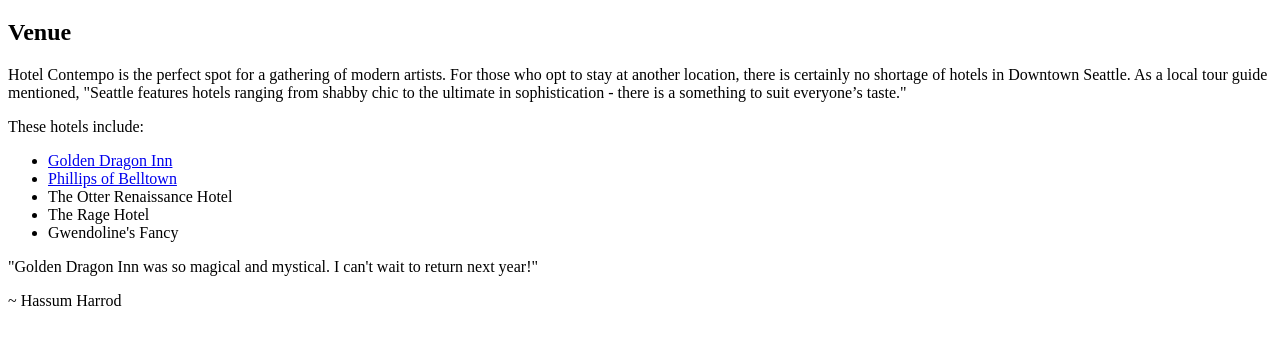
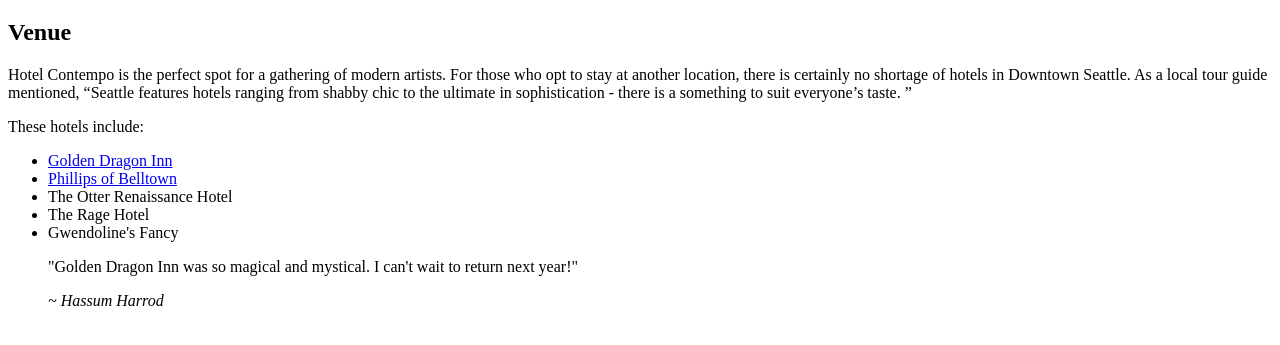
Before and after one commit to davecastaneda/practical_html, a plain HTML site: page 1-12-begin.html in a window 1280 px wide. Shown: the part 61-406 px from the top of the page. Drawn offline with Linux system fonts and the light colour scheme.

Commit message:
Added quote tags

```diff
--- a/1-12-begin.html
+++ b/1-12-begin.html
@@ -1,26 +1,40 @@
 <!DOCTYPE html>
 <html lang="en">
+
 <head>
     <meta charset="UTF-8">
     <title>Roux Academy 2012 Contemporary Art Conference (CAC)</title>
 </head>
+
 <body>
     <h1>Roux Academy 2012 Contemporary Art Conference (CAC)</h1>
 
     <h2>Venue</h2>
 
-	<p>Hotel Contempo is the perfect spot for a gathering of modern artists. For those who opt to stay at another location, there is certainly no shortage of hotels in Downtown Seattle. As a local tour guide mentioned, "Seattle features hotels ranging from shabby chic to the ultimate in sophistication - there is a something to suit everyone’s taste." </p>
+    <p>Hotel Contempo is the perfect spot for a gathering of modern artists. For those who opt to stay at another location, there is certainly no shortage of hotels in Downtown Seattle. As a local tour guide mentioned,
+        <q>Seattle features hotels ranging from shabby chic to the ultimate in sophistication - there is a something to suit everyone’s
+			taste.
+		</q>
+    </p>
     <p>These hotels include:</p>
     <ul>
-		<li><a href="http://www.lynda.com">Golden Dragon Inn</a></li>
-		<li><a href="https://www.lynda.com/Design-training-tutorials/40-0.html" target="_blank">Phillips of Belltown</a></li>
+        <li>
+            <a href="http://www.lynda.com">Golden Dragon Inn</a>
+        </li>
+        <li>
+            <a href="https://www.lynda.com/Design-training-tutorials/40-0.html" target="_blank">Phillips of Belltown</a>
+        </li>
         <li>The Otter Renaissance Hotel</li>
         <li>The Rage Hotel</li>
         <li>Gwendoline's Fancy</li>
     </ul>
 
+    <blockquote>
         <p>"Golden Dragon Inn was so magical and mystical. I can't wait to return next year!"</p>
-	<p>~ Hassum Harrod</p>
+        <cite>~ Hassum Harrod</cite>
+    </blockquote>
+
 
 </body>
+
 </html>
```
Lines whose indentation alone changed are shown as unchanged.
